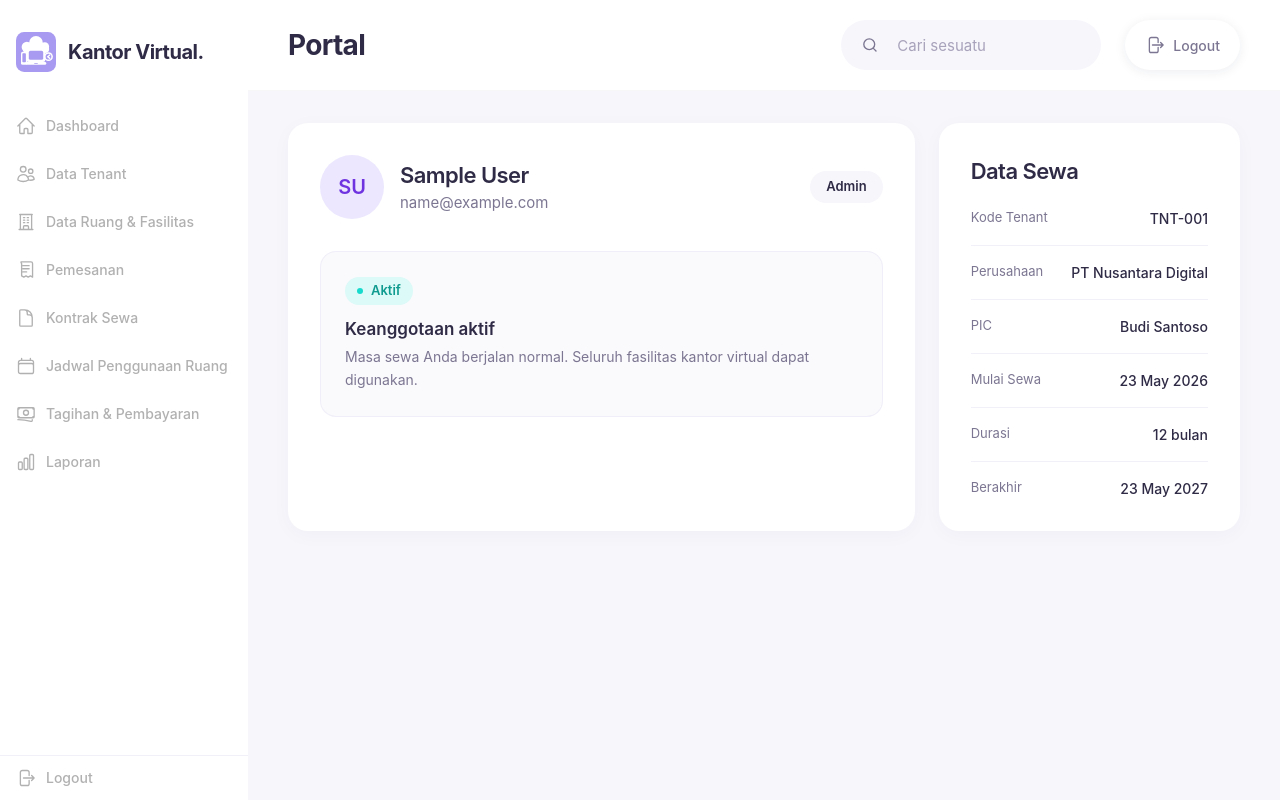
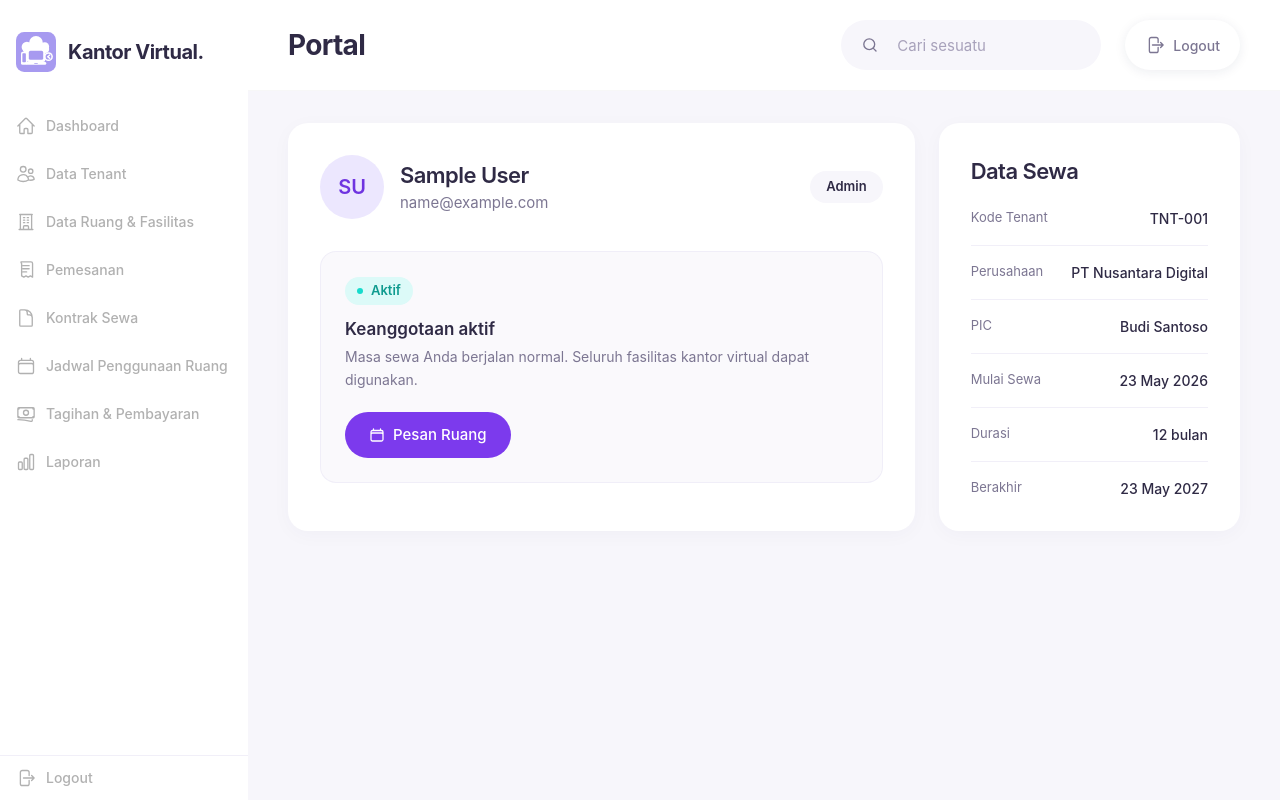
Before and after one commit to hilmiwicak/bnsp-dashboard, a Laravel app: page /portal in a window 1280 px wide. Run offline with Laravel 12, Linux system fonts and the light colour scheme; a user stored in the database is signed in; data comes from the database, SQL or seed files in the repository; tables that the repository leaves empty hold one stand-in row (values such as "Sample post"); style sheets or scripts are compiled from the project's sources.

Commit message:
feat(portal): link the room page from the portal and sidebar

```diff
--- a/resources/views/components/dashboard/sidebar.blade.php
+++ b/resources/views/components/dashboard/sidebar.blade.php
@@ -14,6 +14,7 @@
 
     $portalItems = [
         ['label' => 'Portal', 'icon' => 'home', 'route' => 'portal', 'active' => 'portal'],
+        ['label' => 'Ruang & Fasilitas', 'icon' => 'building', 'route' => 'portal.ruang', 'active' => 'portal.ruang*'],
     ];
 
     $items = $isAdmin ? $adminItems : $portalItems;
--- a/resources/views/portal/index.blade.php
+++ b/resources/views/portal/index.blade.php
@@ -92,6 +92,17 @@
 
                         <h3 class="mt-3 text-[17px] font-semibold text-dash-ink">{{ $state['title'] }}</h3>
                         <p class="mt-1 max-w-[560px] text-[14px] leading-relaxed text-dash-muted">{{ $state['description'] }}</p>
+
+                        @if ($tenant)
+                            <div class="mt-5">
+                                <x-dashboard.button :href="route('portal.ruang')">
+                                    <svg class="h-4 w-4" viewBox="0 0 24 24" fill="none" stroke="currentColor" stroke-width="1.9" aria-hidden="true">
+                                        <path stroke-linecap="round" stroke-linejoin="round" d="M6.75 3v2.25M17.25 3v2.25M3 18.75V7.5a2.25 2.25 0 0 1 2.25-2.25h13.5A2.25 2.25 0 0 1 21 7.5v11.25m-18 0A2.25 2.25 0 0 0 5.25 21h13.5A2.25 2.25 0 0 0 21 18.75m-18 0v-7.5A2.25 2.25 0 0 1 5.25 9h13.5A2.25 2.25 0 0 1 21 11.25v7.5" />
+                                    </svg>
+                                    Pesan Ruang
+                                </x-dashboard.button>
+                            </div>
+                        @endif
                     </div>
                 </div>
             </section>
```
Also changed, not shown: tests/Feature/PortalBookingTest.php (+9 -0 lines).
